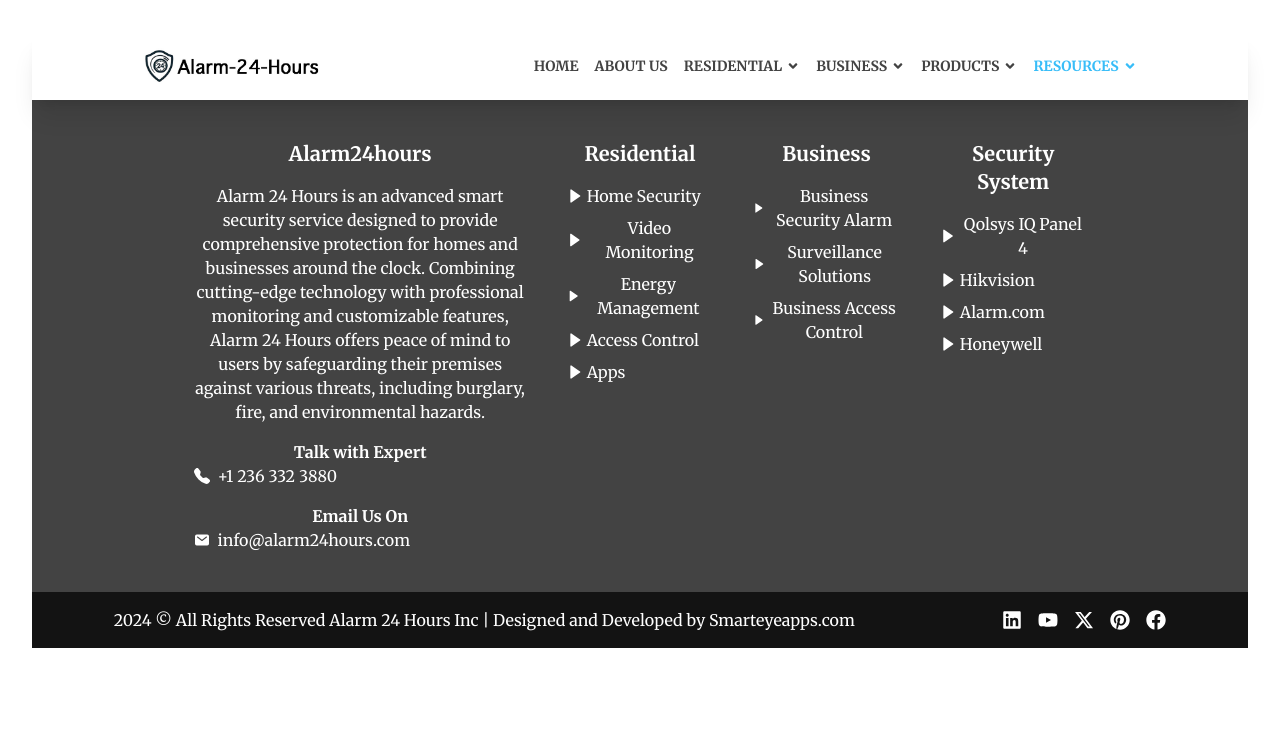
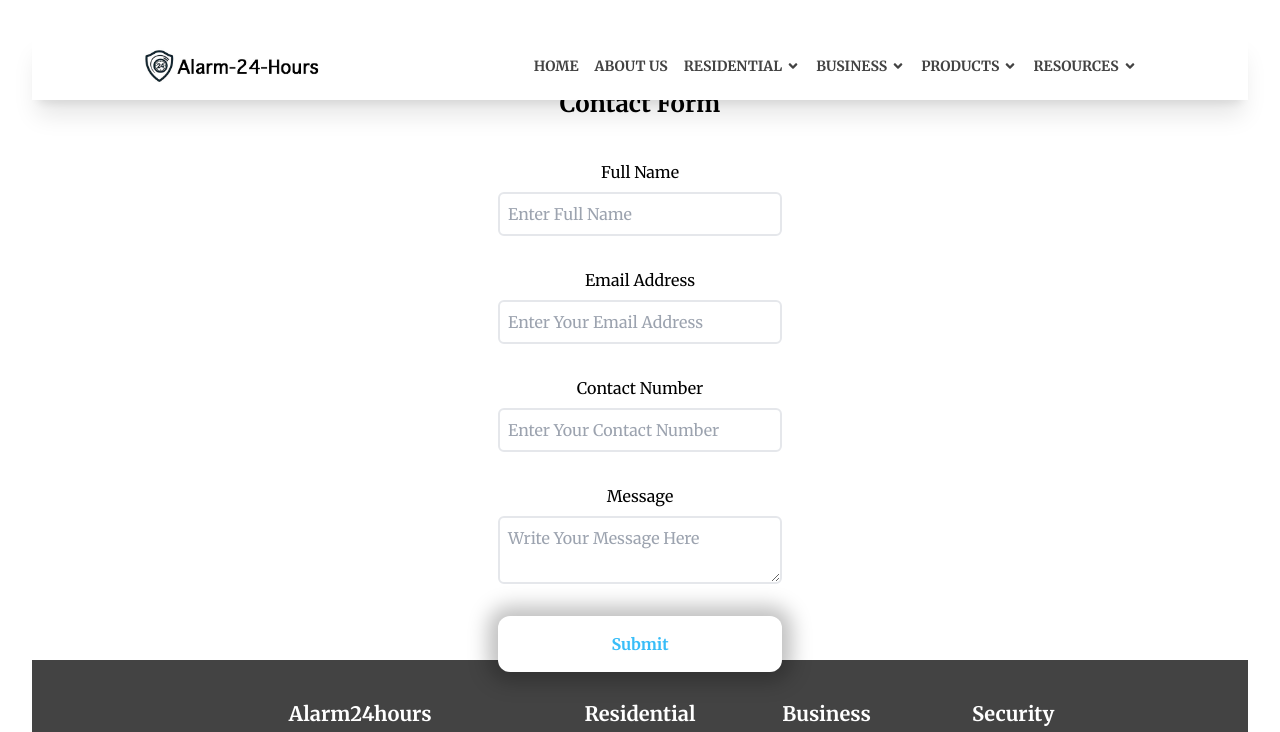
Before and after one commit to shwetank-1708/alarm24hours, a React (Vite) app: page /resources/contact in a window 1280 px wide. Shown: the top 732 px of the page. Built offline with nearby package versions, Linux system fonts and the light colour scheme.

Commit message:
Added Contact Page

```diff
--- a/src/App.tsx
+++ b/src/App.tsx
@@ -8,6 +8,7 @@
 import Products from "./Pages/Products";
 import Resources from "./Pages/Resources";
 import Footer from "./Components/Footer";
+import Contact from "./Components/Contact";
 
 function App() {
   return (
@@ -20,6 +21,7 @@
         <Route path="/business" element={<Business />} />
         <Route path="/products" element={<Products />} />
         <Route path="/resources" element={<Resources />} />
+        <Route path="/resources/contact" element={<Contact />} />
       </Routes>
       <Footer />
     </div>
--- /dev/null
+++ b/src/Components/Contact.tsx
@@ -0,0 +1,45 @@
+const Contact = () => {
+  return (
+    <div className="flex flex-col items-center justify-center h-[60vh] gap-10 m-10">
+      <h2 className="font-bold text-2xl">Contact Form</h2>
+      <form className="flex flex-col gap-8 xl:w-[25%] md:w-[40%] sm:w-[60%] w-[90%]">
+        <div className="flex flex-col gap-2">
+          <label>Full Name</label>
+          <input
+            type="text"
+            placeholder="Enter Full Name"
+            className="border-2 p-2 rounded-md focus:outline-none"
+          />
+        </div>
+        <div className="flex flex-col gap-2">
+          <label>Email Address</label>
+          <input
+            type="email"
+            placeholder="Enter Your Email Address"
+            className="border-2 p-2 rounded-md focus:outline-none"
+          />
+        </div>
+        <div className="flex flex-col gap-2">
+          <label>Contact Number</label>
+          <input
+            type="text"
+            placeholder="Enter Your Contact Number"
+            className="border-2 p-2 rounded-md focus:outline-none"
+          />
+        </div>
+        <div className="flex flex-col gap-2">
+          <label>Message</label>
+          <textarea
+            placeholder="Write Your Message Here"
+            className="border-2 p-2 rounded-md focus:outline-none"
+          ></textarea>
+        </div>
+        <button className="text-sky-400 bg-white font-bold p-4 rounded-xl shadow-custom">
+          Submit
+        </button>
+      </form>
+    </div>
+  );
+};
+
+export default Contact;
--- a/src/Components/Navbar.tsx
+++ b/src/Components/Navbar.tsx
@@ -91,7 +91,10 @@
 
           <div className="group-hover:block hidden absolute dropdown-menu bg-white w-[250px] left-[-15px] top-5 p-4 shadow-2xl">
             <div className="flex flex-col gap-2">
-              <p className="hover:text-sky-400">CONTACT</p>
+              <NavLink to="/resources/contact">
+                {" "}
+                <p className="hover:text-sky-400">CONTACT</p>
+              </NavLink>
               <hr />
               <p className="hover:text-sky-400">BLOG</p>
               <hr />
@@ -221,7 +224,13 @@
 
             <div className={`p-2 ${resources ? "block" : "hidden"}`}>
               <div className="flex flex-col gap-2">
-                <p className="hover:text-sky-400">CONTACT</p>
+                <NavLink
+                  to="/resources/contact"
+                  onClick={() => setVisible(false)}
+                >
+                  {" "}
+                  <p className="hover:text-sky-400">CONTACT</p>
+                </NavLink>
                 <hr />
                 <p className="hover:text-sky-400">BLOG</p>
                 <hr />
--- a/src/index.css
+++ b/src/index.css
@@ -4,6 +4,6 @@
 @tailwind components;
 @tailwind utilities;
 
-a.active {
+/* a.active {
   color: #38bdf8;
-}
+} */
```
